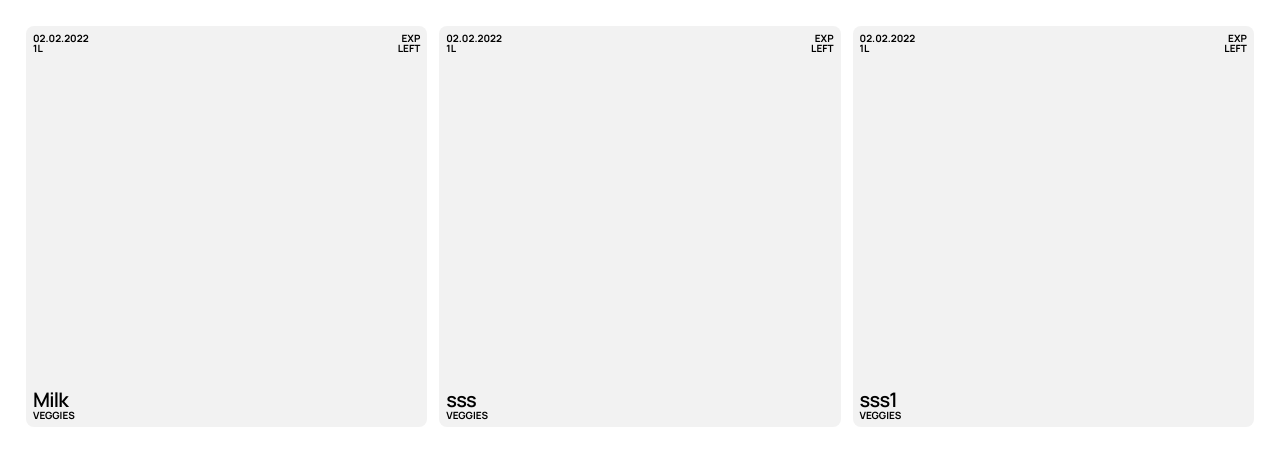
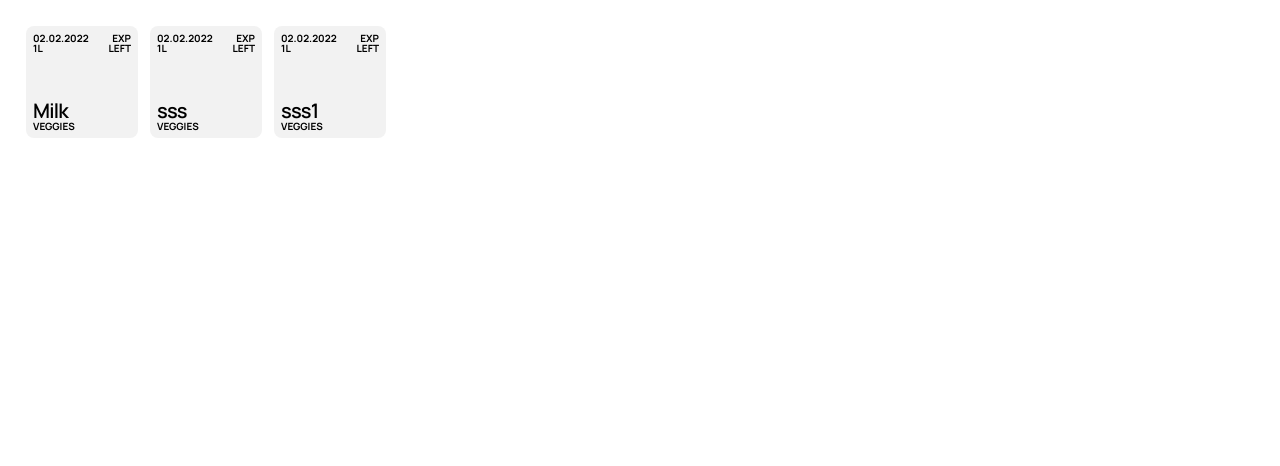
Before and after one commit to arperevalov/friska, a Next.js app: page / in a window 1280 px wide. Shown: the top 466 px of the page. Built offline with nearby package versions, Linux system fonts and the light colour scheme.

Commit message:
fix: media list

```diff
--- /dev/null
+++ b/styles/breakpoints.scss
@@ -0,0 +1,5 @@
+@mixin media-breakpoint-up ($value) {
+    @media screen and (min-width: $value) {
+        @content
+    }
+}
--- a/styles/components/card.scss
+++ b/styles/components/card.scss
@@ -1,5 +1,4 @@
 .card {
-    flex-basis: 33.3%;
     aspect-ratio: 1/1;
     padding: rem(7);
     border-radius: rem(8);
--- a/styles/components/list.scss
+++ b/styles/components/list.scss
@@ -1,10 +1,19 @@
 .list {
+    --gap: #{rem(12)};
     display: flex;
     flex-wrap: wrap;
     width: 100%;
 
     &__item {
         margin: rem(6);
-        flex: 0 0 calc(33.33% - rem(12));
+        flex: 0 0 calc(33.33% - var(--gap));
+
+        @include media-breakpoint-up(600px) {
+            flex: 0 0 calc(20% - var(--gap));
+        }
+
+        @include media-breakpoint-up(900px) {
+            flex: 0 0 calc(10% - var(--gap));
+        }
     }
 }
--- a/styles/index.scss
+++ b/styles/index.scss
@@ -1,6 +1,7 @@
 @import './variables';
 @import './reboot';
 @import './functions';
+@import './breakpoints';
 
 @import './typography';
 @import './layout';
```
